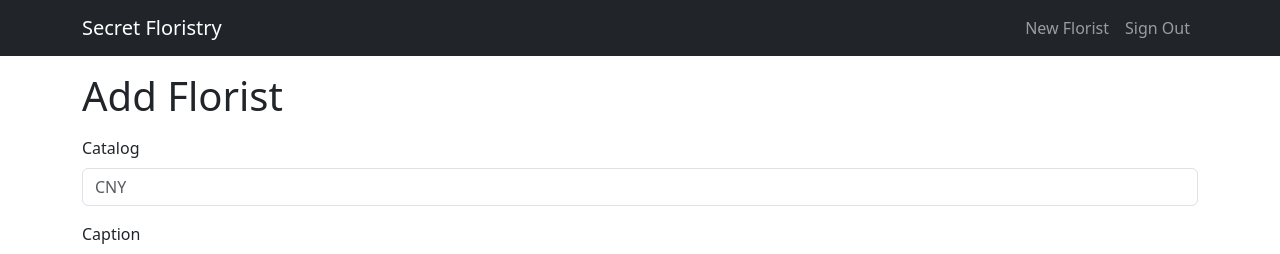
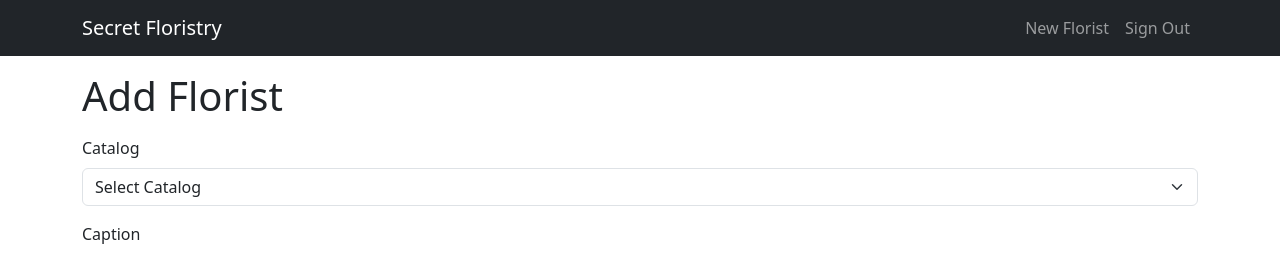
Before and after one commit to BLNg69/PCWeb7_Secrets-_Floristry, a React (Create React App) app: page /add in a window 1280 px wide. Shown: the top 254 px of the page. Built offline with nearby package versions, Linux system fonts and the light colour scheme; no server answers; sample sign-in values are in the browser's storage.

Commit message:
Implemented catalog dropdown list for Add & Edit

```diff
--- a/src/views/MyPageAdd.js
+++ b/src/views/MyPageAdd.js
@@ -38,15 +38,22 @@ export default function MyPageAdd() {
       <Container>
         <h1 style={{ marginBlock: "1rem" }}>Add Florist</h1>
         <Form>
-          <Form.Group className="mb-3" controlId="catalog">
-            <Form.Label>Catalog</Form.Label>
-            <Form.Control
-              type="text"
-              placeholder="CNY"
-              value={catalog}
-              onChange={(text) => setCatalog(text.target.value)}
-            />
-          </Form.Group>
+        <Form.Group className="mb-3" controlId="catalog">
+          <Form.Label>Catalog</Form.Label>
+          <Form.Select
+            value={catalog}
+            onChange={(e) => setCatalog(e.target.value)}
+          >
+            <option value="">Select Catalog</option>
+            <option value="Baby Gift">Baby Gift</option>
+            <option value="Bridal">Bridal</option>
+            <option value="Chinese New Year">Chinese New Year</option>
+            <option value="Christmas">Christmas</option>
+            <option value="Graduation">Graduation</option>
+            <option value="Wedding">Wedding</option>
+            <option value="Other">Other</option>
+          </Form.Select>
+        </Form.Group>
 
           <Form.Group className="mb-3" controlId="caption">
             <Form.Label>Caption</Form.Label>
--- a/src/views/MyPageUpdate.js
+++ b/src/views/MyPageUpdate.js
@@ -51,15 +51,22 @@ export default function MyPageUpdate() {
       <Container>
         <h1 style={{ marginBlock: "1rem" }}>Edit Florist</h1>
         <Form>
-          <Form.Group className="mb-3" controlId="catalog">
-            <Form.Label>Catalog</Form.Label>
-            <Form.Control
-              type="text"
-              placeholder="CNY"
-              value={catalog}
-              onChange={(text) => setCatalog(text.target.value)}
-            />
-          </Form.Group>
+        <Form.Group className="mb-3" controlId="catalog">
+          <Form.Label>Catalog</Form.Label>
+          <Form.Select
+            value={catalog}
+            onChange={(e) => setCatalog(e.target.value)}
+          >
+            <option value="">Select Catalog</option>
+            <option value="Baby Gift">Baby Gift</option>
+            <option value="Bridal">Bridal</option>
+            <option value="Chinese New Year">Chinese New Year</option>
+            <option value="Christmas">Christmas</option>
+            <option value="Graduation">Graduation</option>
+            <option value="Wedding">Wedding</option>
+            <option value="Other">Other</option>
+          </Form.Select>
+        </Form.Group>
 
           <Form.Group className="mb-3" controlId="caption">
             <Form.Label>Caption</Form.Label>
```
